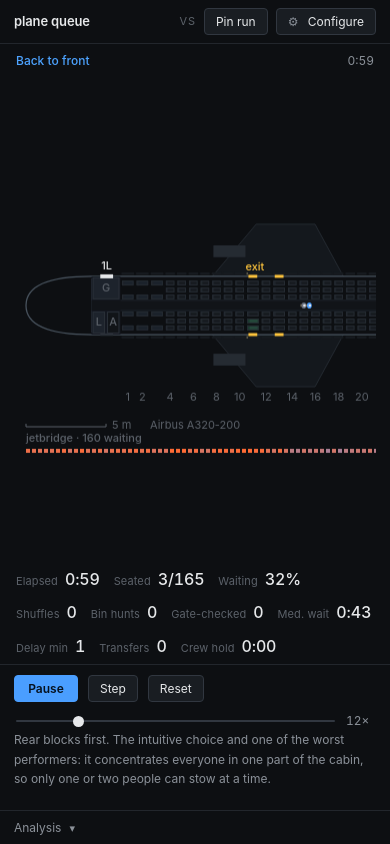
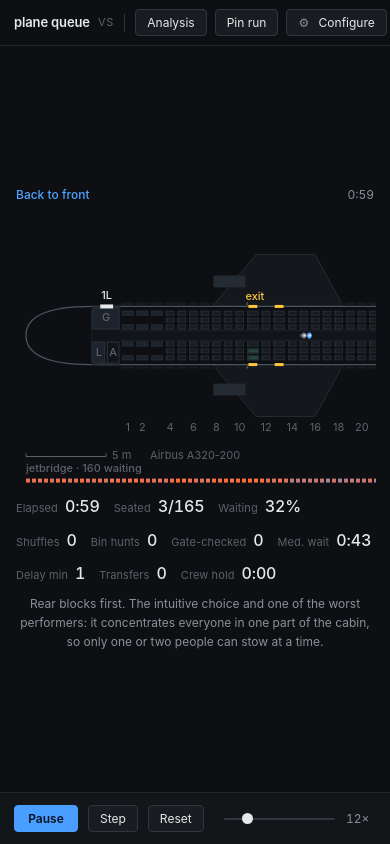
Before and after one commit to oddurs/plane-queue, a website built with Vite: page index.html in a window 390 px wide. Built offline with nearby package versions, Linux system fonts and the light colour scheme.

Commit message:
Pin the chrome to the edges and lift analysis off the page (#7)
The window was one scrolling column: topbar, cabin, transport, then the
analysis drawer and its six panels underneath. The controls that drive
the simulation were somewhere in the middle of it, and how far down
depended on what was open.

There are two bars now, one at each edge, and the page does not scroll.
The top says what the run is and what would change it; the bottom is the
transport, always in the same place under the same hand. The aircraft
takes the space between.

Analysis comes over the top instead of below. Everything in it is read
rather than watched, and it wants the width; as a sheet it gets it while
the simulation carries on underneath and the transport stays live, so
closing it is a keypress. Escape shuts it, then the configuration panel.

The drawing now says how tall it needs to be rather than filling
whatever it is given. Handed the whole height it centred the aeroplane
in a void with the lane's own statistics a screen away; handed too
little, `queueY` hit its clamp and the jetbridge rode up into the row
numbers. Solving the layout's own arithmetic for the height at which
nothing clamps gives the cabin band plus 220, and the lane reads as one
block again.

```diff
--- a/index.html
+++ b/index.html
@@ -20,6 +20,8 @@
           </label>
           <span class="versus" aria-hidden="true">vs</span>
           <select id="opponent" aria-label="Race against"></select>
+          <span class="topbar-rule" aria-hidden="true"></span>
+          <button id="analysis-toggle" class="btn" aria-expanded="false">Analysis</button>
           <button id="pin" class="btn">Pin run</button>
           <button id="inspector-toggle" class="btn btn-icon" aria-expanded="false">
             Configure
@@ -27,17 +29,20 @@
         </div>
       </header>
 
-      <main class="frame">
+      <main class="stage">
         <section class="viewport">
           <div class="lanes" id="lanes"></div>
           <p class="verdict" id="verdict" hidden></p>
+          <p class="note strategy-note" id="strategy-note"></p>
         </section>
+      </main>
 
-      <div class="deck">
+      <footer class="bottombar">
         <div class="transport">
           <button id="play" class="btn btn-play">Play</button>
           <button id="step" class="btn">Step</button>
           <button id="reset" class="btn">Reset</button>
+        </div>
         <label class="speed">
           <input id="speed" type="range" min="1" max="60" step="1" value="12" />
           <output id="speed-value">12×</output>
@@ -52,17 +57,22 @@
           <li><i data-key="crew"></i>assist crew</li>
         </ul>
         <p class="keyhint"><kbd>space</kbd><kbd>r</kbd><kbd>←→</kbd></p>
-        </div>
-        <p class="note strategy-note" id="strategy-note"></p>
-      </div>
+      </footer>
 
-        <div class="drawer-bar">
-          <button class="drawer-handle" id="drawer-handle" aria-expanded="false">
-            <span>Analysis</span>
-            <span class="drawer-caret">▾</span>
-          </button>
-          <div class="precision" id="precision" hidden></div>
-        </div>
+      <div class="scrim" id="analysis-scrim" hidden></div>
+      <section
+        class="sheet"
+        id="analysis"
+        hidden
+        role="dialog"
+        aria-modal="true"
+        aria-labelledby="analysis-title"
+      >
+        <header class="sheet-head">
+          <h2 id="analysis-title">Analysis</h2>
+          <div class="precision" id="precision"></div>
+          <button id="analysis-close" class="btn btn-quiet">Close</button>
+        </header>
 
         <nav class="tabs" id="tabs" role="tablist">
           <button role="tab" data-tab="this-run" class="tab">This run</button>
@@ -219,6 +229,7 @@
             <div class="block" id="research"></div>
           </section>
         </div>
+      </section>
 
       <aside class="inspector" id="inspector" hidden>
           <div class="inspector-head">
@@ -231,7 +242,6 @@
           </section>
           <div id="controls"></div>
       </aside>
-      </main>
     </div>
     <script type="module" src="/src/main.ts"></script>
   </body>
--- a/src/main.ts
+++ b/src/main.ts
@@ -454,6 +454,12 @@ document.addEventListener('keydown', (event) => {
     speedInput.value = String(speed);
     $('speed-value').textContent = `${speed}×`;
   };
+
+  if (event.key === 'Escape') {
+    if (!$('analysis').hidden) setAnalysis(false);
+    else if (!$('inspector').hidden) setInspector(false);
+    return;
+  }
 
   switch (event.key) {
     case ' ':
@@ -970,11 +976,12 @@ const tabs = createTabs($('tabs'), $('views'), (name) => {
   refreshActiveView();
 });
 
-// ---- drawers ---------------------------------------------------------------
+// ---- overlays --------------------------------------------------------------
 
 /**
- * Configuration is a drawer, not a permanent rail. Simulation software gives
- * the viewport the room and keeps its settings a click away.
+ * Configuration is a panel, not a permanent rail. It sits between the two bars
+ * so the transport stays live while it is open, and the cabin re-measures into
+ * whatever width is left.
  */
 function setInspector(open: boolean): void {
   $('inspector').hidden = !open;
@@ -991,24 +998,29 @@ $('inspector-toggle').addEventListener('click', () =>
 );
 $('inspector-close').addEventListener('click', () => setInspector(false));
 
-/** Analysis sits under a handle so it never competes with the simulation. */
-function setDrawer(open: boolean): void {
-  $('drawer-handle').setAttribute('aria-expanded', String(open));
-  $('tabs').hidden = !open;
-  $('views').hidden = !open;
-  $('precision').hidden = !open;
-  document.getElementById('app')?.classList.toggle('analysis-open', open);
-  // The viewport resizes either way, so the canvas must re-measure.
+/**
+ * Analysis comes over the top of the cabin rather than beside or below it.
+ *
+ * Everything in it is read rather than watched, and it wants the width; the
+ * simulation carries on underneath and the transport stays reachable, so
+ * closing it is never more than a keypress.
+ */
+function setAnalysis(open: boolean): void {
+  $('analysis').hidden = !open;
+  $('analysis-scrim').hidden = !open;
+  $('analysis-toggle').setAttribute('aria-expanded', String(open));
+  if (!open) return;
+
+  // Charts size themselves from their container, which measures zero while the
+  // sheet is hidden — so they are painted after it has been given a box.
   requestAnimationFrame(() => {
-    lanes.forEach((l) => l.resize());
-    draw(true);
-    if (open) tabs.show(tabs.active || 'this-run');
+    tabs.show(tabs.active || 'this-run');
   });
 }
 
-$('drawer-handle').addEventListener('click', () =>
-  setDrawer($('drawer-handle').getAttribute('aria-expanded') !== 'true'),
-);
+$('analysis-toggle').addEventListener('click', () => setAnalysis($('analysis').hidden));
+$('analysis-close').addEventListener('click', () => setAnalysis(false));
+$('analysis-scrim').addEventListener('click', () => setAnalysis(false));
 
 buildPresets();
 buildPrecision();
@@ -1023,9 +1035,9 @@ paintLegend();
 rebuildLanes();
 paintMasthead();
 tabs.show('this-run');
-// Analysis starts folded away: the simulation is the interface, and the panels
-// under it are there when they are wanted.
-setDrawer(false);
+// Both overlays start shut: the simulation is the interface, and the panels
+// over it are there when they are wanted.
+setAnalysis(false);
 setInspector(false);
 
 // The plane is already boarding when you arrive. This is a simulator first —
--- a/src/render/cabin-canvas.ts
+++ b/src/render/cabin-canvas.ts
@@ -138,6 +138,31 @@ export function requiredWidth(cabin: Cabin): number {
   return Math.ceil(drawnLengthM(cabin) * MIN_SCALE + 24);
 }
 
+/**
+ * Canvas height the drawing needs at a given width.
+ *
+ * `layout` centres the aircraft in whatever height it is handed and hangs the
+ * wings, the row numbers and the jetbridge lane below it, so the frame cannot
+ * simply be told to fill its container: too tall and the aeroplane floats in a
+ * void with its own statistics a screen away, too short and `queueY` hits its
+ * `height - 6` clamp and rides up into the row numbers. The drawing knows how
+ * much room it wants, so it says.
+ *
+ * Only the cabin band scales with the width; everything under it is fixed. With
+ * `d` as half the slack, `layout` puts the band at `originY = d - 14` and the
+ * queue at `bottom + wingSpan + 64`, and clamps that to `height - 6`. Asking
+ * for no clamping at the widest the wings are ever drawn:
+ *
+ *     cabinH + 2d - 6  >=  (d - 14) + cabinH + 54 + 64
+ *                    d  >=  110
+ *
+ * which is the 220 below.
+ */
+export function requiredHeight(cabin: Cabin, width: number): number {
+  const scale = (width - 24) / drawnLengthM(cabin);
+  return Math.ceil(cabin.type.cabinWidthM * scale + 220);
+}
+
 function layout(cabin: Cabin, width: number, height: number): Layout {
   const t = cabin.type;
   const rows = cabin.config.rows;
@@ -251,12 +276,15 @@ export class CabinRenderer {
    * Sizes the backing store to the element's CSS box at device resolution.
    *
    * The canvas takes whichever is larger of its frame and the width the cabin
-   * needs to stay legible; when that exceeds the frame the wrapper scrolls.
+   * needs to stay legible; when that exceeds the frame the wrapper scrolls. Its
+   * height then follows from that width, so the drawing is exactly as tall as
+   * it needs to be and the lane stays one block rather than two ends of a gap.
    */
   resize(cabin: Cabin): void {
     const frame = this.canvas.parentElement?.clientWidth ?? 0;
     const width = Math.max(frame, requiredWidth(cabin));
     this.canvas.style.width = `${width}px`;
+    this.canvas.style.height = `${requiredHeight(cabin, width)}px`;
 
     const dpr = window.devicePixelRatio || 1;
     const rect = this.canvas.getBoundingClientRect();
--- a/src/styles.css
+++ b/src/styles.css
@@ -2,9 +2,10 @@
  * Minimal technical.
  *
  * This is simulation software, so the viewport is the interface and everything
- * else gets out of its way. The plane takes the whole width and most of the
- * height; configuration lives in a drawer that stays closed until asked for;
- * analysis lives under a handle at the bottom.
+ * else gets out of its way. A bar at each edge — what the run is at the top,
+ * what to do with it at the bottom — and the aircraft between them, on a page
+ * that never scrolls. Configuration and analysis are both overlays, because
+ * neither is something you watch.
  *
  * Restraint is the rule. Space separates things rather than borders, labels are
  * small and quiet rather than large and letterspaced, and the only saturated
@@ -21,6 +22,14 @@
   --ink: #e6e8ea;
   --dim: #8b9199;
   --dimmer: #5c626a;
+
+  /*
+   * The two bars are fixed, and three other things have to know how tall they
+   * are: the stage between them, the configuration panel down the side, and the
+   * analysis sheet. Once, here.
+   */
+  --nav-h: 46px;
+  --bar-h: 52px;
 
   --accent: #4a9eff;
   --go: #3ddc84;
@@ -82,10 +91,20 @@ body {
   text-rendering: optimizeLegibility;
 }
 
+/*
+ * Top bar, cabin, bottom bar — and the page itself never scrolls.
+ *
+ * The controls that drive the simulation are worth nothing if you have to go
+ * looking for them, so they are pinned at the two edges and everything else
+ * lives in the space between. Analysis is no longer part of that column: it is
+ * a sheet over the top, because it is something you go and read rather than
+ * something you watch.
+ */
 #app {
-  display: flex;
-  flex-direction: column;
-  min-height: 100vh;
+  display: grid;
+  grid-template-rows: var(--nav-h) 1fr var(--bar-h);
+  height: 100dvh;
+  overflow: hidden;
 }
 
 button,
@@ -182,6 +201,14 @@ input[type='number'] {
   flex: none;
 }
 
+/* A hairline, so the race controls and the panel buttons read as two groups. */
+.topbar-rule {
+  width: 1px;
+  height: 18px;
+  background: var(--line-strong);
+  margin: 0 2px;
+}
+
 /*
  * Says what the picker beside it is for.
  *
@@ -199,45 +226,42 @@ input[type='number'] {
 
 /* ---- viewport ------------------------------------------------------------- */
 
-.frame {
+.stage {
+  min-height: 0;
   display: flex;
-  flex-direction: column;
-  flex: 1;
-  min-height: 0;
+  overflow: hidden;
 }
 
 .viewport {
-  flex: 1 1 auto;
+  flex: 1;
+  min-width: 0;
   min-height: 0;
-  /*
-   * Bounded by the chrome that has to stay reachable — topbar, transport deck
-   * and the analysis handle. Without this the lane grew past the window on a
-   * landscape phone and pushed the play button off screen.
-   */
-  max-height: calc(100vh - 200px);
+  overflow: auto;
   display: flex;
   flex-direction: column;
   justify-content: center;
-  padding: 8px var(--pad);
+  gap: 10px;
+  padding: 12px var(--pad);
+}
+
+/* Prose under a drawing wants a measure, not the width of the aircraft. */
+.viewport .strategy-note {
+  max-width: 78ch;
+  margin: 0 auto;
+  text-align: center;
 }
 
 /*
  * An aircraft from above is about 10:1, so it can never fill a wide frame
  * vertically. Centring it in the space that is left reads as deliberate;
- * stacking everything at the top and leaving a void underneath does not. Once
- * the analysis drawer is open the viewport yields, since the panels below it
- * are then the thing being read.
+ * stacking everything at the top and leaving a void underneath does not.
  */
-#app.analysis-open .viewport {
-  flex: 0 1 auto;
-  max-height: 44vh;
-}
 
 .lanes {
   display: grid;
   grid-template-columns: minmax(0, 1fr);
   gap: 10px;
-  flex: 1;
+  flex: 0 1 auto;
   min-height: 0;
 }
 
@@ -245,10 +269,20 @@ input[type='number'] {
   grid-template-columns: repeat(auto-fit, minmax(380px, 1fr));
 }
 
+/*
+ * Name, drawing, readout — one block, held together.
+ *
+ * The drawing used to take every pixel the frame had left, which put the lane's
+ * name against the top of the screen and its statistics against the bottom with
+ * a void between. An aircraft from above is about 10:1: past a certain height
+ * more space buys nothing, so the canvas is capped and the three parts stay
+ * within reading distance of each other.
+ */
 .lane {
   min-width: 0;
   display: flex;
   flex-direction: column;
+  justify-content: center;
   min-height: 0;
 }
 
@@ -284,8 +318,8 @@ input[type='number'] {
 }
 
 .canvas-wrap {
-  flex: 1;
-  min-height: 150px;
+  /* The drawing sets its own height; this just holds it. */
+  flex: 0 0 auto;
   /* The drawing keeps a legible scale and pans when the frame is too narrow. */
   overflow-x: auto;
   overflow-y: hidden;
@@ -293,8 +327,6 @@ input[type='number'] {
 }
 
 .canvas-wrap canvas {
-  width: 100%;
-  height: 100%;
   display: block;
 }
 
@@ -344,17 +376,29 @@ input[type='number'] {
 
 /* ---- deck ----------------------------------------------------------------- */
 
-.deck {
-  flex: none;
+/*
+ * The bottom bar.
+ *
+ * Transport at the left where the hand goes, the legend pushed to the right so
+ * the two never compete, and a single row that does not reflow — a bar that
+ * changes height as the legend wraps would move the play button under the
+ * pointer, which is the one thing it must never do.
+ */
+.bottombar {
+  display: flex;
+  align-items: center;
+  gap: 18px;
+  padding: 0 var(--pad);
   border-top: 1px solid var(--line);
-  padding: 10px var(--pad);
+  background: var(--surface);
+  overflow: hidden;
 }
 
 .transport {
   display: flex;
   align-items: center;
-  gap: 14px;
-  flex-wrap: wrap;
+  gap: 8px;
+  flex: none;
 }
 
 .speed {
@@ -536,17 +580,63 @@ input[type='checkbox']:checked::after {
   transform: translateY(-1px) rotate(45deg);
 }
 
-/* ---- analysis drawer ------------------------------------------------------ */
+/* ---- analysis sheet ------------------------------------------------------- */
 
-.drawer-bar {
+/*
+ * The analysis sheet.
+ *
+ * Everything in it is something you read rather than watch, so it comes over
+ * the top of the cabin instead of squeezing it — the simulation keeps running
+ * underneath and is one keypress away. It stops short of both bars so the
+ * transport stays live while you read, which is the whole reason it is a sheet
+ * and not a page.
+ */
+.scrim {
+  position: fixed;
+  inset: 0;
+  z-index: 30;
+  background: rgb(6 8 10 / 62%);
+  animation: fade-in 0.14s ease;
+}
+
+.scrim[hidden] {
+  display: none;
+}
+
+.sheet {
+  position: fixed;
+  z-index: 31;
+  top: calc(var(--nav-h) + 14px);
+  bottom: calc(var(--bar-h) + 14px);
+  left: 50%;
+  transform: translateX(-50%);
+  width: min(1080px, calc(100vw - 40px));
+  display: flex;
+  flex-direction: column;
+  overflow: hidden;
+  background: var(--surface);
+  border: 1px solid var(--line-strong);
+  border-radius: 10px;
+  box-shadow: 0 20px 60px rgb(0 0 0 / 55%);
+  animation: sheet-in 0.16s ease;
+}
+
+.sheet[hidden] {
+  display: none;
+}
+
+.sheet-head {
+  flex: none;
   display: flex;
   align-items: center;
   gap: 16px;
-  border-top: 1px solid var(--line);
-  padding-right: var(--pad);
+  padding: 0 var(--pad);
+  height: 46px;
+  border-bottom: 1px solid var(--line);
 }
 
-/* One control for how hard every panel in the drawer looks. */
+/* One control for how hard every panel in the sheet looks. Pushed right, so
+ * the title stays the leftmost thing and Close the rightmost. */
 .precision {
   display: flex;
   align-items: center;
@@ -584,34 +674,38 @@ input[type='checkbox']:checked::after {
   color: var(--ink);
 }
 
-.drawer-handle {
-  appearance: none;
-  flex: 1;
-  text-align: left;
-  background: transparent;
-  border: 0;
-  color: var(--dim);
-  font-size: var(--t-small);
-  padding: 9px var(--pad);
-  display: flex;
-  align-items: center;
-  gap: 8px;
-  cursor: pointer;
-  background: transparent;
-  border: 0;
+.sheet-head h2 {
+  margin: 0;
+  font-size: var(--t-base);
+  font-weight: var(--w-semibold);
+  letter-spacing: 0.02em;
 }
 
-.drawer-handle:hover {
-  color: var(--ink);
+/* The sheet scrolls, not the page behind it. */
+.sheet .views {
+  flex: 1;
+  min-height: 0;
+  overflow-y: auto;
 }
 
-.drawer-caret {
-  font-size: var(--t-micro);
-  transition: transform 0.12s ease;
+@keyframes fade-in {
+  from {
+    opacity: 0;
+  }
 }
 
-.drawer-handle[aria-expanded='true'] .drawer-caret {
-  transform: rotate(180deg);
+@keyframes sheet-in {
+  from {
+    opacity: 0;
+    transform: translateX(-50%) translateY(6px);
+  }
+}
+
+@media (prefers-reduced-motion: reduce) {
+  .scrim,
+  .sheet {
+    animation: none;
+  }
 }
 
 .tabs {
@@ -732,11 +826,11 @@ input[type='checkbox']:checked::after {
 
 .inspector {
   position: fixed;
-  /* Clears the topbar so its own toggle stays reachable. */
-  top: 46px;
+  /* Sits between the two bars, so both stay reachable while it is open. */
+  top: var(--nav-h);
   right: 0;
-  bottom: 0;
-  width: 320px;
+  bottom: var(--bar-h);
+  width: 340px;
   background: var(--surface);
   border-left: 1px solid var(--line);
   overflow-y: auto;
```
Also changed, not shown: test/ui/app.test.ts (+2 -0 lines), test/ui/shell.test.ts (added, +93 -0 lines). Lines whose indentation alone changed are shown as unchanged.
